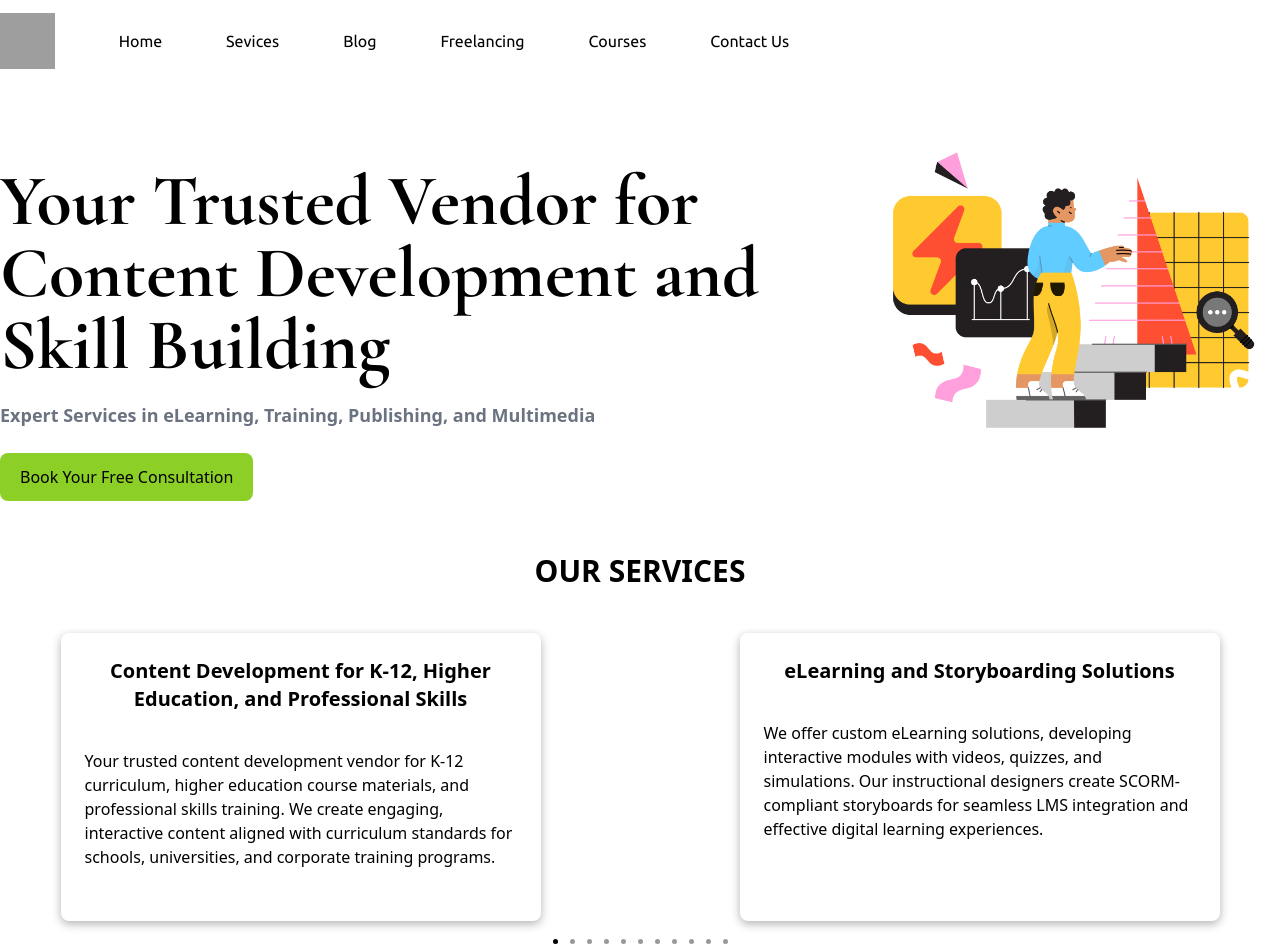
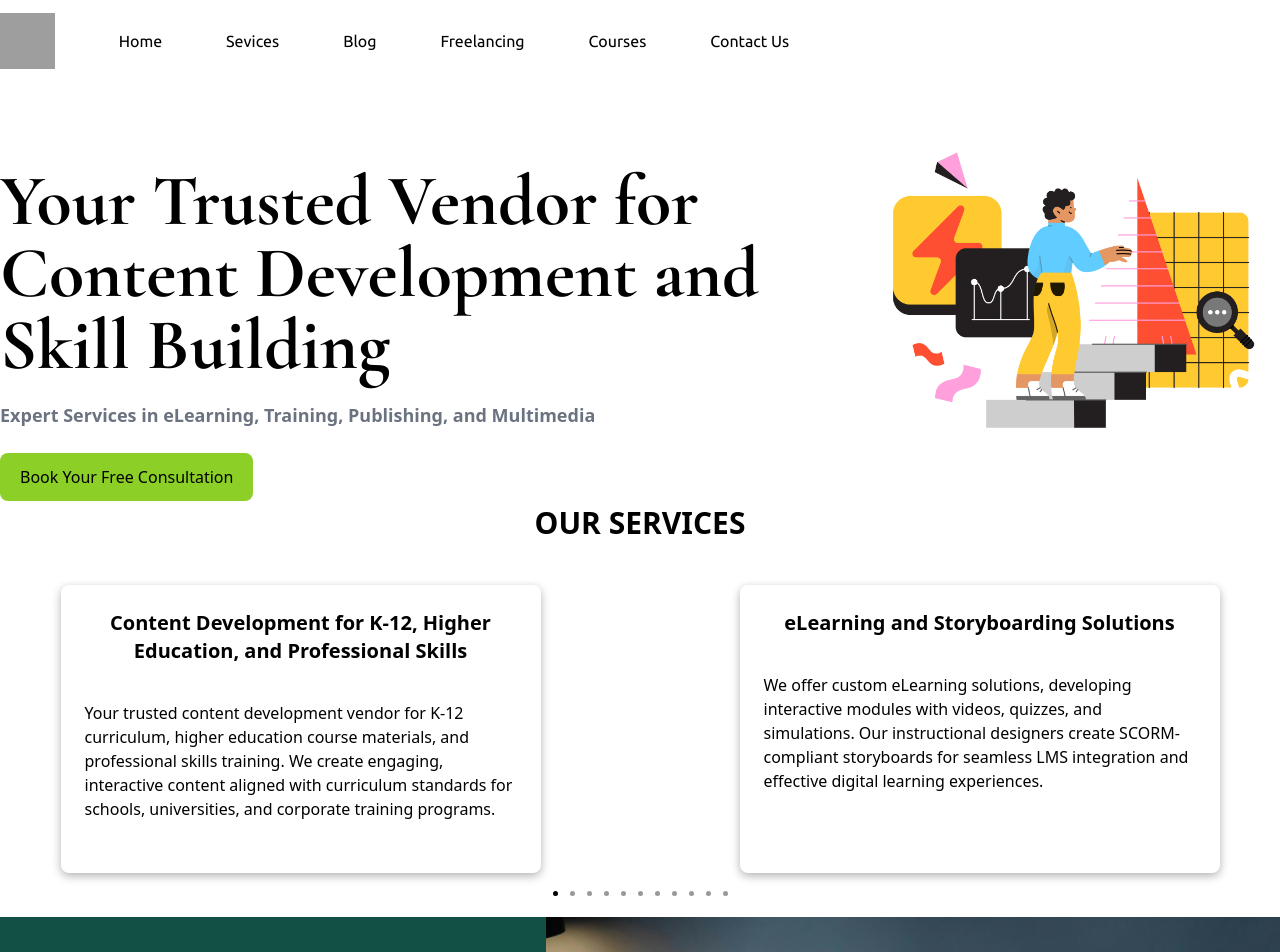
Before and after one commit to sanjeevs9/SkillMondeMain, a React (Vite) app in the folder Frontend/: page / in a window 1280 px wide. Shown: the top 952 px of the page. Built offline with nearby package versions, Linux system fonts and the light colour scheme; no server answers; grey boxes are pictures that could not be loaded.

Commit message:
minor design change

```diff
--- a/Frontend/src/Components/OurServices.jsx
+++ b/Frontend/src/Components/OurServices.jsx
@@ -58,7 +58,7 @@ const OurServices = () => {
 
   return (
     <div className='flex justify-center items-center '>
-    <div className="container  px-4 py-12 w-[23rem] md:min-w-full">
+    <div className="container  px-4  w-[23rem] md:min-w-full">
       <h2 className="text-3xl font-bold text-center mb-10">OUR SERVICES</h2>
 
       <Swiper
@@ -97,7 +97,7 @@ const OurServices = () => {
           <SwiperSlide className='flex justify-center items-center w-[5rem]  p-1 ' key={index}>
             <div
             style={{ boxShadow: '0px 3px 10px rgba(0, 0, 0, 0.3)' }}
-            className="flex flex-col items-center   bg-white rounded-lg shadow-xl p-6 md:w-[30rem] h-[15rem] lg:h-[18rem] ">
+            className="flex flex-col items-center   bg-white rounded-lg shadow-xl p-6 md:w-[30rem] h-[16rem] lg:h-[18rem] ">
               <div className='flex flex-col items-start justify-start '>
               <h3 className=" flex text-base md:text-xl font-semibold md:mb-4 text-center  ">{service.title}</h3>
               </div>
```
